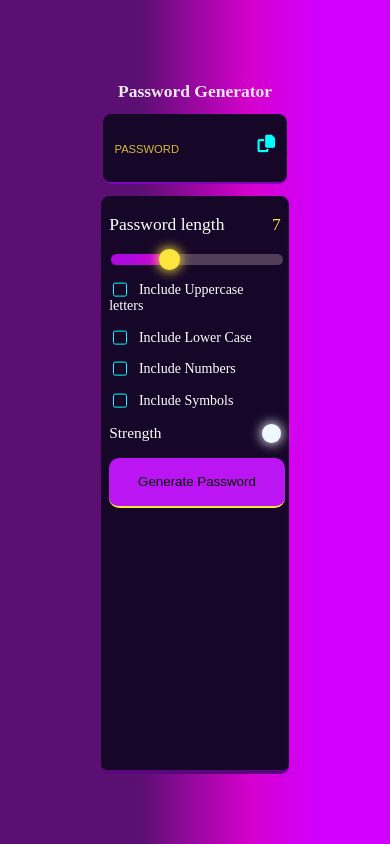
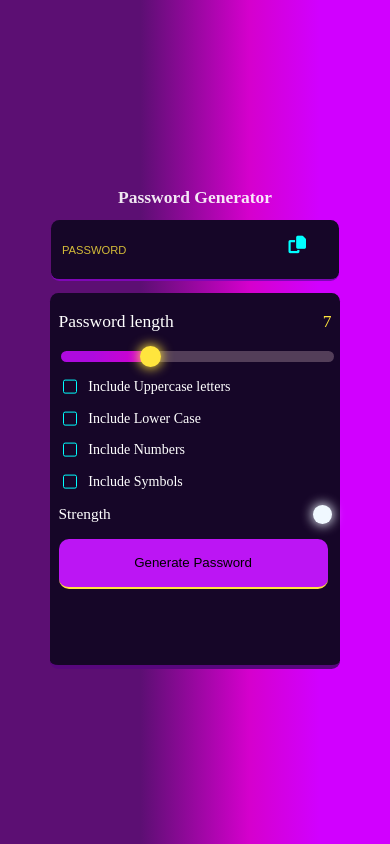
Before and after one commit to bhavishya3102/passwordgenerator, a plain HTML site: page index.html in a window 390 px wide. Drawn offline with Linux system fonts and the light colour scheme.

Commit message:
Update style.css

```diff
--- a/style.css
+++ b/style.css
@@ -239,35 +239,33 @@ input[type="range"]::-webkit-slider-thumb:hover{
         font-size: 7px;
     }
 
-    .disp_container .copy{
-        position:absolute;
-        left: 66vw;
-        top: 16vh;
+    .disp_container .copy {
+        position: absolute;
+        left: 74vw;
+        top: 28vh;
+    }
 
 
-
-
-    }
     #tooltip{
 
-        left: 64vw;
-        top: 12vh;
+        left: 73vw;
+        top: 23vh;
 
     }
 
-    #content{
-        height: 68vh;
-    width: 44vw;
+    #content {
+        height: 44vh;
+        width: 70vw;
     }
 
-    .disp_container{
-        height: 8vh;
-    width: 47vw;
+    .disp_container {
+        height: 7vh;
+        width: 74vw;
     }
 
     #generate_pswd{
         height: 6vh;
-        width: 45vw;
+        width: 69vw;
     }
 
 
```
